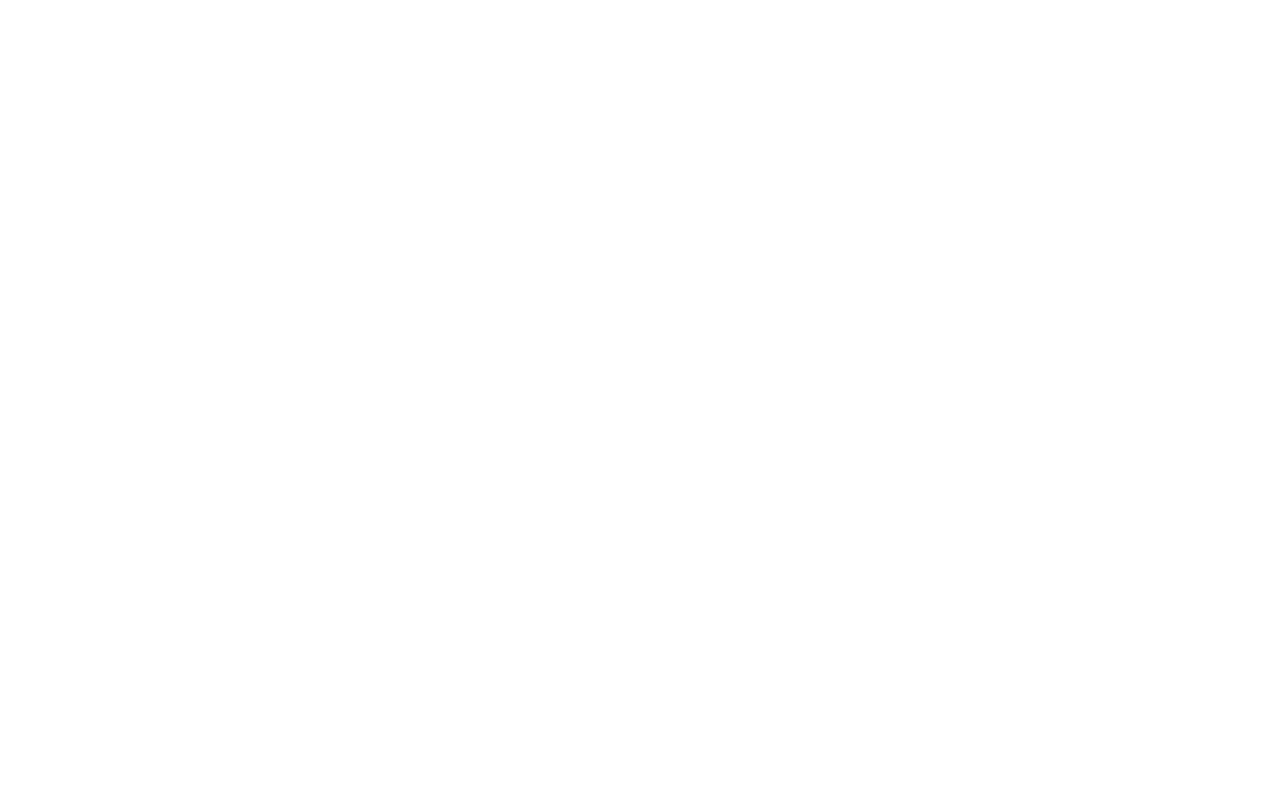
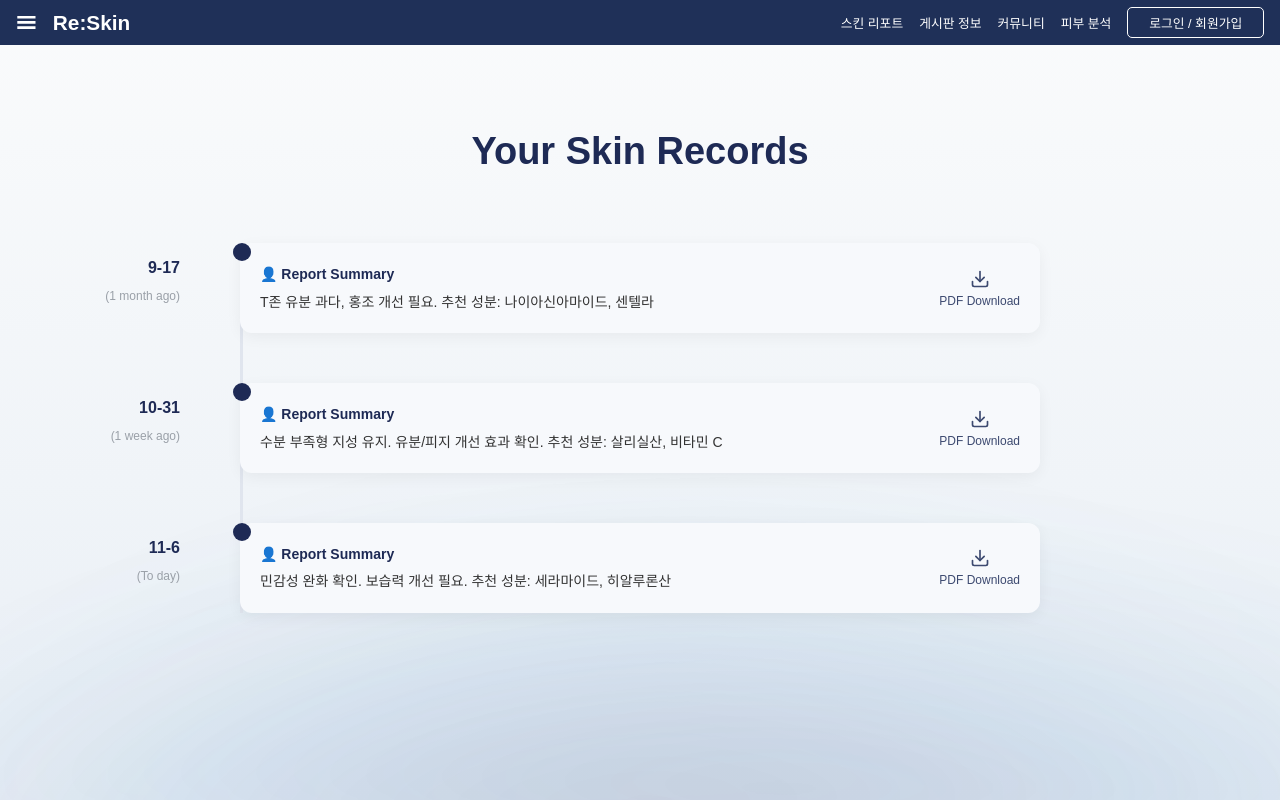
Before and after one commit to tab-captains/RE-Skin-fe, a React (Vite) app: page /skinreport in a window 1280 px wide. Before the commit this address had no page. Built offline with nearby package versions, Linux system fonts and the light colour scheme.

Commit message:
네비바에 스킨리포트 페이지 연결 및 UI 생성

```diff
--- a/src/App.jsx
+++ b/src/App.jsx
@@ -13,6 +13,7 @@
 import Skinguide from "./features/infoboard/pages/Skinguide";
 import Skindictionary from "./features/infoboard/pages/Skindictionary";
 import ImageUploadPage from './features/analysis/pages/ImageUploadPage';
+import SkinReport from "./features/report/skinreport";
 function App() {
   return (
     <AuthProvider>
@@ -28,6 +29,7 @@
             <Route path="skinguide" element={<Skinguide />}/>
             <Route path="infoboard/skinguide" element={<Skinguide />} />
             <Route path="infoboard/skindictionary" element={<Skindictionary />} />
+            <Route path="skinreport" element={<SkinReport />}/>
 
           </Route>
         </Routes>
--- a/src/features/common/components/Navbar.jsx
+++ b/src/features/common/components/Navbar.jsx
@@ -1,40 +1,8 @@
 import styled from "styled-components"
 /*npm install styled-component 명령어로 설치 후 사용. */
 import {Link} from "react-router-dom";
-import {useState} from "react";
 import {GiHamburgerMenu} from "react-icons/gi";
 import colors from "../../common/colors";
-import { FaUserCircle } from "react-icons/fa";
-import {useAuth} from '../../auth/context/AuthContext';
-
-const Navbar = ()=>{
-
-  const {isLoggedIn, user, logout} =useAuth();
-  return (
-    <Nav>
-      <LeftGroup>
-        <Menu />
-        <Logo to = '/'>Re:Skin</Logo>
-      </LeftGroup>
-      <RightGroup>
-        <NavButton to = '/Infoboard'>게시판 정보</NavButton>
-        <NavButton to = '/community'>커뮤니티</NavButton>
-        <NavButton to ='/analysisOverview'>피부 분석</NavButton>
-
-        {isLoggedIn && user ? (
-          <ProfileInfo>
-            <span>{user.username}님</span>
-            <FaUserCircle onClick={logout} style={{ cursor: "pointer" }} />
-          </ProfileInfo>
-        ) : (
-          <LoginButton to="/login">로그인 / 회원가입</LoginButton>
-        )}
-      </RightGroup>
-    </Nav>
-  )
-};
-
-export default Navbar;
 
 const Nav = styled.nav`
   display: flex;
@@ -72,7 +40,7 @@
 
 &:hover {
   text-shadow: 0 2px 4px ${colors.profile};
-  transform: translateY(-2px);
+  transform: translateY(-2px); // 살짝 올라오는 효과
 
 }
 `
@@ -104,15 +72,25 @@
     background-color: white;
   }
 `
-const ProfileInfo = styled.div`
-  display: flex;
-  align-items: center;
-  gap: 0.5rem;
-  color: white;
-  font-size: 0.9em;
-  font-weight: bold;
 
-  & svg {
-    font-size: 1.5em;
-  }
-`
+
+const Navbar = ()=>{
+
+  return (
+    <Nav>
+      <LeftGroup>
+        <Menu />
+        <Logo to = '/'>Re:Skin</Logo>
+      </LeftGroup>
+      <RightGroup>
+        <NavButton to = '/skinreport'>스킨 리포트</NavButton>
+        <NavButton to = '/infoboard'>게시판 정보</NavButton>
+        <NavButton to = '/community'>커뮤니티</NavButton>
+        <NavButton to ='/analysisOverview'>피부 분석</NavButton>
+        <LoginButton to = '/login'>로그인 / 회원가입</LoginButton>
+      </RightGroup>
+    </Nav>
+  )
+};
+
+export default Navbar;
--- /dev/null
+++ b/src/features/report/Skinreport.jsx
@@ -0,0 +1,181 @@
+import React from 'react';
+import styled from 'styled-components';
+import { FiDownload } from 'react-icons/fi';
+
+const skinRecords = [
+  {
+    date: '9-17',
+    ago: '(1 month ago)',
+    reportSummary: 'T존 유분 과다, 홍조 개선 필요. 추천 성분: 나이아신아마이드, 센텔라',
+    downloadLink: '#',
+  },
+  {
+    date: '10-31',
+    ago: '(1 week ago)',
+    reportSummary: '수분 부족형 지성 유지. 유분/피지 개선 효과 확인. 추천 성분: 살리실산, 비타민 C',
+    downloadLink: '#',
+  },
+  {
+    date: '11-6',
+    ago: '(To day)',
+    reportSummary: '민감성 완화 확인. 보습력 개선 필요. 추천 성분: 세라마이드, 히알루론산',
+    downloadLink: '#',
+  },
+];
+
+const ReportContainer = styled.div`
+  max-width: 1200px;
+  margin: 0 auto;
+  padding: 60px 20px 100px;
+  text-align: center;
+  font-family: 'Pretendard', sans-serif;
+`;
+
+const ReportHeader = styled.div`
+  margin-bottom: 70px;
+
+  h1 {
+    font-size: 38px;
+    font-weight: 700;
+    color: #1e2a55;
+    margin-bottom: 12px;
+  }
+`;
+
+const TimelineWrapper = styled.div`
+  position: relative;
+  max-width: 800px;
+  margin: 0 auto;
+`;
+
+const TimelineBar = styled.div`
+  position: absolute;
+  left: 0;
+  top: 0;
+  bottom: 0;
+  width: 3px;
+  background-color: #e0e5ee;
+`;
+
+const RecordItem = styled.div`
+  display: flex;
+  margin-bottom: 50px;
+  position: relative;
+  text-align: left;
+`;
+
+const RecordPoint = styled.div`
+  position: absolute;
+  left: -7px;
+  top: 0;
+  width: 18px;
+  height: 18px;
+  background-color: #1e2a55;
+  border-radius: 50%;
+  z-index: 10;
+`;
+
+const DateColumn = styled.div`
+  position: absolute;
+  left: -60px;
+  width: 80px;
+  text-align: right;
+  transform: translateX(-100%);
+`;
+
+const DateText = styled.h3`
+  font-size: 16px;
+  font-weight: 700;
+  color: #1e2a55;
+  margin-bottom: 2px;
+`;
+
+const AgoText = styled.p`
+  font-size: 12px;
+  color: #9aa0a8;
+`;
+
+const CardContent = styled.div`
+  flex: 1;
+  background-color: #f7f9fc;
+  border-radius: 12px;
+  padding: 20px;
+  box-shadow: 0 4px 15px rgba(0, 0, 0, 0.05);
+  display: flex;
+  align-items: center;
+  justify-content: space-between;
+`;
+
+const Summary = styled.div`
+  font-size: 14px;
+  color: #333;
+  line-height: 1.6;
+
+  span {
+    font-weight: 700;
+    display: block;
+    margin-bottom: 5px;
+    color: #1e2a55;
+  }
+`;
+
+const DownloadLink = styled.a`
+  display: flex;
+  flex-direction: column;
+  align-items: center;
+  justify-content: center;
+  text-decoration: none;
+  color: #3d4a70;
+  font-size: 12px;
+  cursor: pointer;
+  margin-left: 30px;
+  flex-shrink: 0;
+
+  svg {
+    font-size: 20px;
+    margin-bottom: 5px;
+  }
+
+  &:hover {
+    color: #1e2a55;
+  }
+`;
+
+const SkinReport = () => {
+  return (
+    <ReportContainer>
+      <ReportHeader>
+        <h1>Your Skin Records</h1>
+      </ReportHeader>
+
+      <TimelineWrapper>
+        <TimelineBar />
+
+        {skinRecords.map((record, index) => (
+          <RecordItem key={index}>
+            <RecordPoint />
+
+            <DateColumn>
+              <DateText>{record.date}</DateText>
+              <AgoText>{record.ago}</AgoText>
+            </DateColumn>
+
+            <CardContent>
+              <Summary>
+                <span>👤 Report Summary</span>
+                {record.reportSummary}
+              </Summary>
+
+              <DownloadLink href={record.downloadLink} download>
+                <FiDownload />
+                PDF Download
+              </DownloadLink>
+            </CardContent>
+          </RecordItem>
+        ))}
+      </TimelineWrapper>
+    </ReportContainer>
+  );
+};
+
+export default SkinReport;
```
